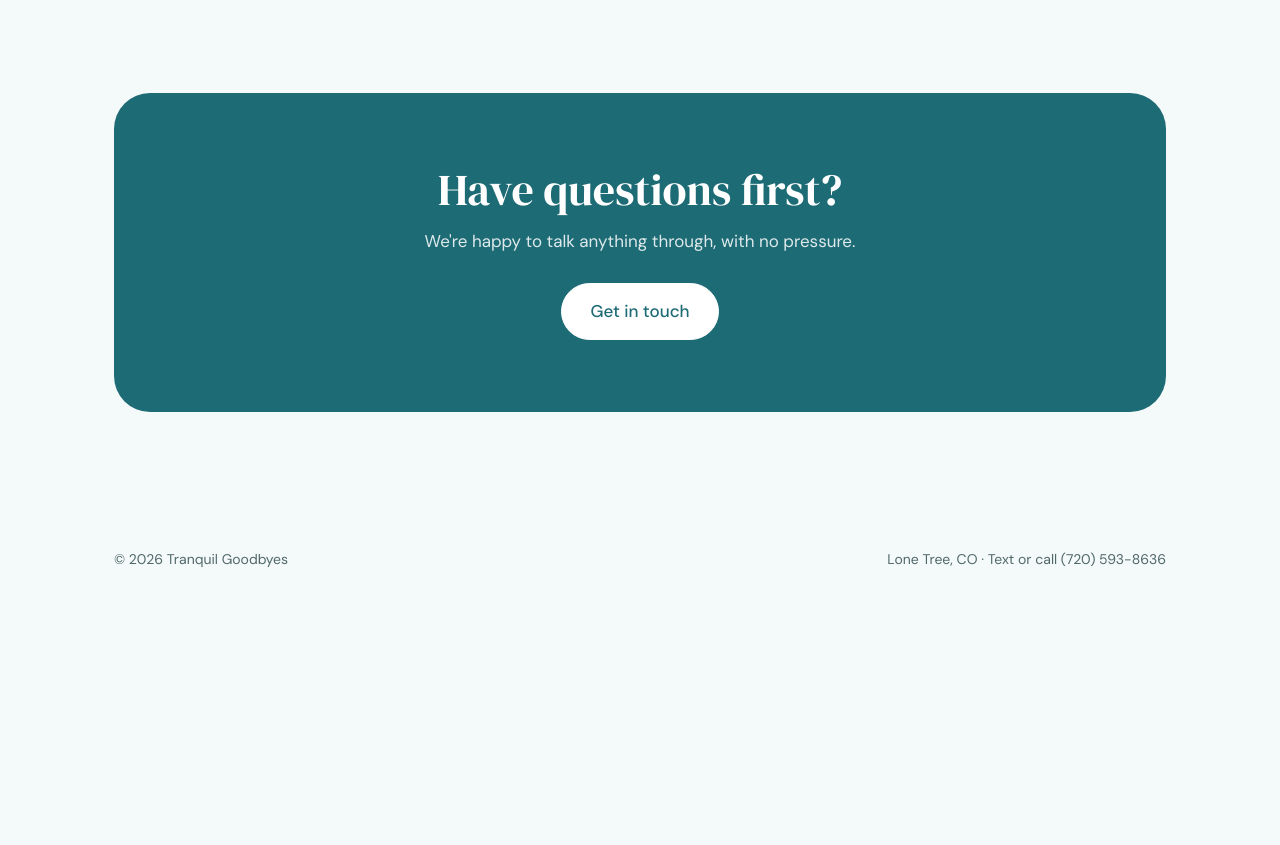
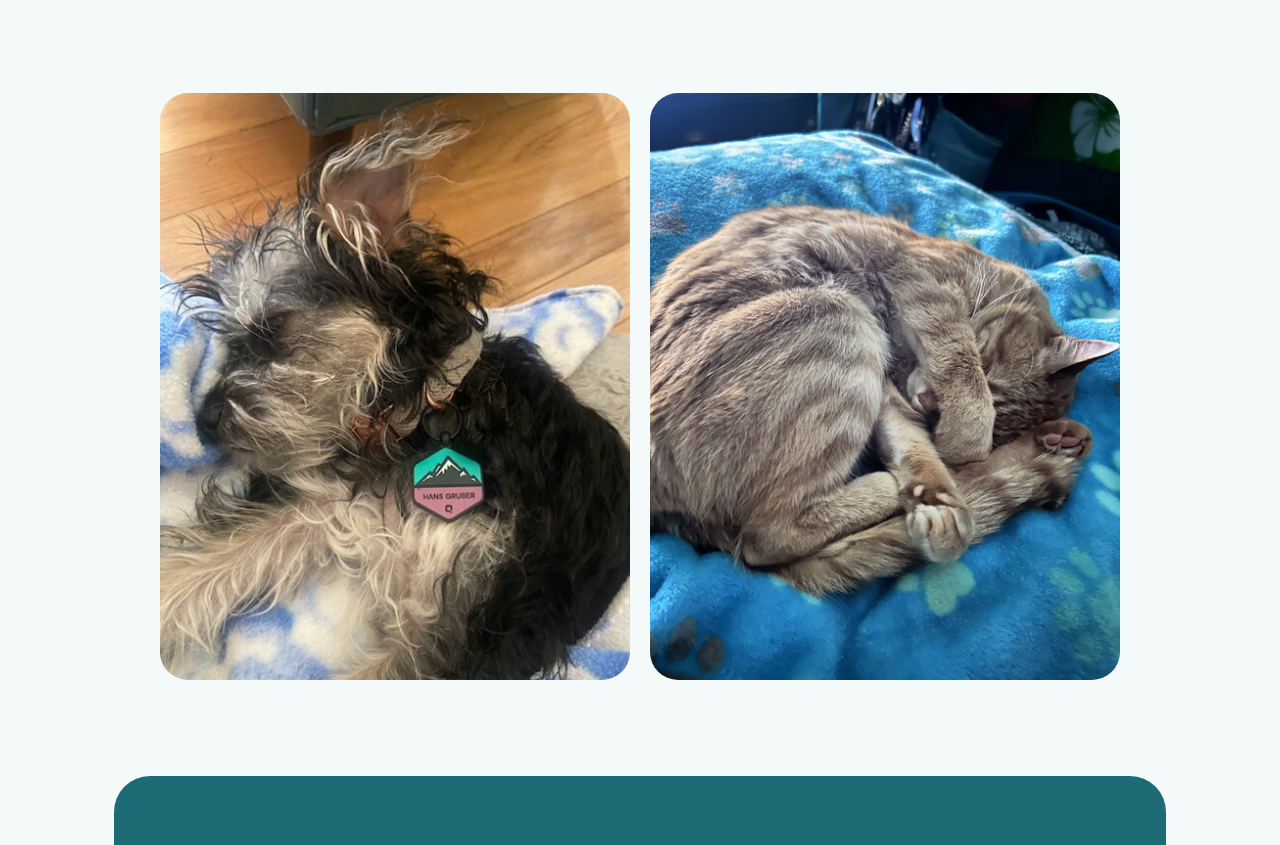
Before and after one commit to lonhutt/tranquil-goodbyes, an Astro site: page /how-it-works in a window 1280 px wide. Shown: the part 1065-1910 px from the top of the page. Before the commit the page ends 1675 px from the top, so only its background shows below. Built offline with nearby package versions, Linux system fonts and the light colour scheme; Astro itself is replaced by a stand-in of ours.

Commit message:
added pet photos and opened site to search engines

```diff
--- a/src/layouts/Base.astro
+++ b/src/layouts/Base.astro
@@ -18,7 +18,6 @@ const path = Astro.url.pathname.replace(/\/$/, "");
     <meta charset="utf-8" />
     <meta name="viewport" content="width=device-width,initial-scale=1" />
     <meta name="description" content={description} />
-    <meta name="robots" content="noindex, nofollow" />
     <link rel="icon" type="image/svg+xml" href={url("/favicon.svg")} />
     <title>{pageTitle}</title>
     <link rel="preconnect" href="https://fonts.googleapis.com" />
--- a/src/pages/how-it-works.astro
+++ b/src/pages/how-it-works.astro
@@ -47,6 +47,22 @@ const steps = [
             ))}
         </div>
     </section>
+    <section class="pair">
+        <img
+            class="portrait"
+            src={url("/dog-sleeping.jpeg")}
+            alt="A scruffy black and gray dog asleep on its back on a fleece blanket"
+            width="480"
+            height="640"
+        />
+        <img
+            class="portrait"
+            src={url("/cat-sleeping.jpeg")}
+            alt="An orange tabby cat curled up asleep on a blue paw-print blanket"
+            width="480"
+            height="600"
+        />
+    </section>
     <section class="cta">
         <h2>Have questions first?</h2>
         <p>We're happy to talk anything through, with no pressure.</p>
--- a/src/styles/global.css
+++ b/src/styles/global.css
@@ -51,6 +51,8 @@ section { margin-bottom: 96px; }
 
 .split { display: grid; grid-template-columns: 1fr 1.3fr; gap: 56px; align-items: center; }
 .portrait { width: 100%; height: auto; aspect-ratio: 4 / 5; object-fit: cover; object-position: top; border-radius: 28px; display: block; }
+/* Capped near the photos' native 480px width so they don't upscale and go soft. */
+.pair { display: grid; grid-template-columns: 1fr 1fr; gap: 20px; max-width: 960px; margin-inline: auto; }
 .chips { display: flex; flex-wrap: wrap; gap: 10px; margin-top: 24px; padding: 0; list-style: none; }
 .chips li { background: var(--mist); padding: 8px 18px; border-radius: 999px; font-size: 15px; color: var(--deep); }
 .prose p + p { margin-top: 16px; }
```
Also changed, not shown: README.md, public/cat-sleeping.jpeg (added), public/dog-sleeping.jpeg (added).
